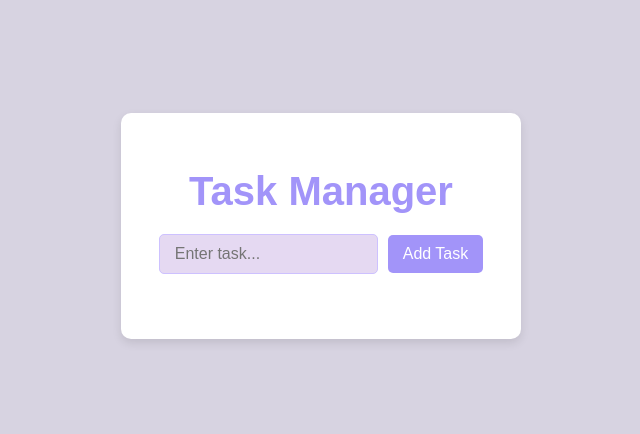
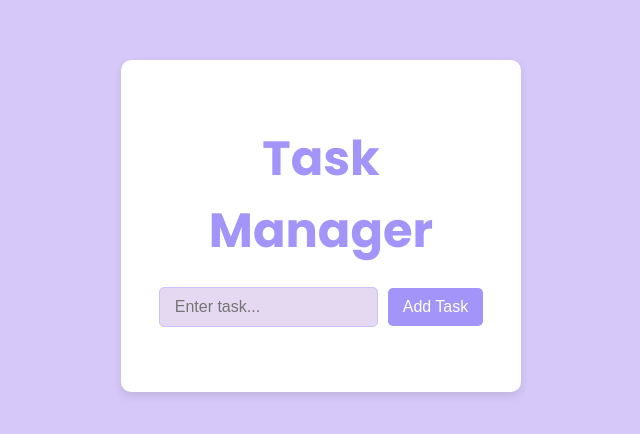
Before and after one commit to drawliin/Projet--Controle3, a React (Create React App) app: page /task-manager in a window 1280 px wide. Shown: the part 174-608 px from the top of the page, without its empty margins (319-959 px from the left). Built offline with nearby package versions, Linux system fonts and the light colour scheme.

Commit message:
style: update typography and background styles for AddTask and Home components

```diff
--- a/src/components/styles/addTask.css
+++ b/src/components/styles/addTask.css
@@ -29,11 +29,11 @@
 
 /* Heading */
 .taskManagerContainer h1 {
-    font-size: 2.5rem;
+    font-size: 3rem;
+    font-weight: 700;
     margin-bottom: 20px;
     color: #A294F9; /* Bold purple */
     text-align: center;
-    font-weight: 600;
 }
 
 .taskManagerContainer div{
--- a/src/components/styles/home.css
+++ b/src/components/styles/home.css
@@ -1,6 +1,10 @@
 /* Home.css */
+@import url('https://fonts.googleapis.com/css2?family=Poppins:ital,wght@0,100;0,200;0,300;0,400;0,500;0,600;0,700;0,800;0,900;1,100;1,200;1,300;1,400;1,500;1,600;1,700;1,800;1,900&display=swap');
+
+
 body{
-    background: #bbb4cc93;
+    background: #b197f586;
+    font-family: 'Poppins', sans-serif;
 
 }
 .home-container {
```
Also changed, not shown: src/images/exercice1.PNG, src/images/exercice2.PNG.
